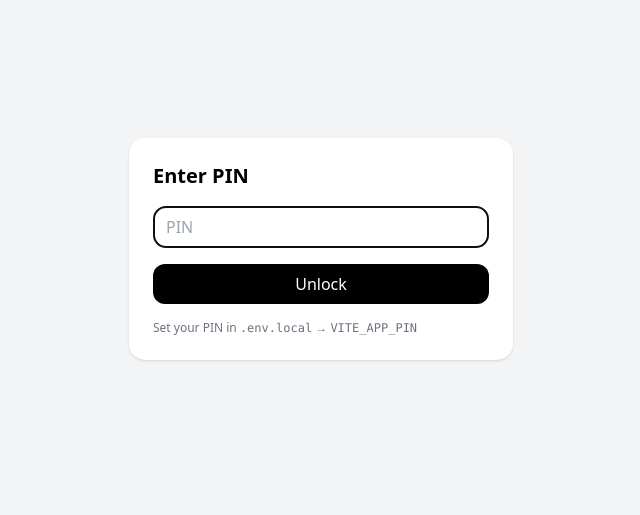
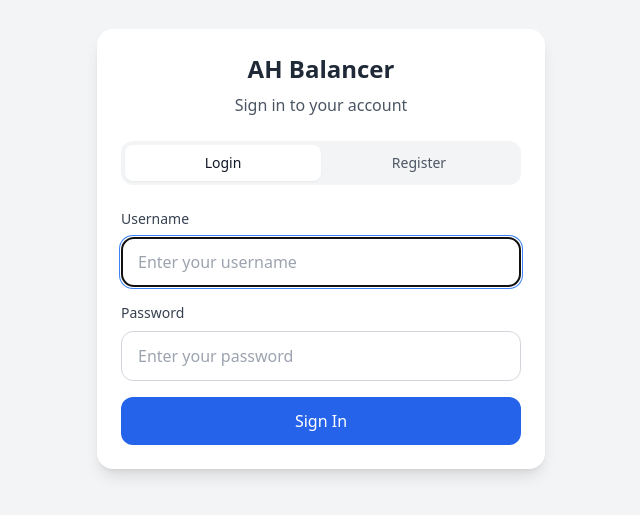
Before and after one commit to skaviyarasu/Ah-Calculation, a React (Vite) app: page / in a window 1280 px wide. Shown: the part 151-666 px from the top of the page, without its empty margins (319-959 px from the left). Built offline with nearby package versions, Linux system fonts and the light colour scheme.

Commit message:
UI authentication added

```diff
--- a/src/LoginGate.jsx
+++ b/src/LoginGate.jsx
@@ -1,65 +1,260 @@
 import React, { useEffect, useState } from 'react';
 
+// Constants
+const AUTH_KEY = 'ahv_auth_user';
+const USERS_KEY = 'ahv_users';
 
-const PIN_KEY = 'ahv_auth_ok';
-
+// Simple password hashing function (for demo - use proper hashing in production)
+async function hashPassword(password) {
+  const encoder = new TextEncoder();
+  const data = encoder.encode(password + 'ahv_salt_2024');
+  const hashBuffer = await crypto.subtle.digest('SHA-256', data);
+  const hashArray = Array.from(new Uint8Array(hashBuffer));
+  return hashArray.map(b => b.toString(16).padStart(2, '0')).join('');
+}
 
 export default function LoginGate({ children }) {
-const [ok, setOk] = useState(false);
-const [pin, setPin] = useState('');
-const configuredPin = import.meta.env.VITE_APP_PIN || '1234';
+  const [isAuthenticated, setIsAuthenticated] = useState(false);
+  const [currentUser, setCurrentUser] = useState(null);
+  const [isLogin, setIsLogin] = useState(true);
 
+  // Form states
+  const [username, setUsername] = useState('');
+  const [password, setPassword] = useState('');
+  const [confirmPassword, setConfirmPassword] = useState('');
+  const [loading, setLoading] = useState(false);
 
+  // Initialize users storage and check authentication
   useEffect(() => {
-const stored = localStorage.getItem(PIN_KEY);
-if (stored === '1') setOk(true);
+    // Initialize users storage if it doesn't exist
+    if (!localStorage.getItem(USERS_KEY)) {
+      localStorage.setItem(USERS_KEY, JSON.stringify({}));
+    }
+
+    // Check if user is already authenticated
+    const storedUser = localStorage.getItem(AUTH_KEY);
+    if (storedUser) {
+      const user = JSON.parse(storedUser);
+      setCurrentUser(user);
+      setIsAuthenticated(true);
+    }
   }, []);
 
-
-function tryLogin(e) {
+  async function handleLogin(e) {
     e.preventDefault();
-if (pin === String(configuredPin)) {
-localStorage.setItem(PIN_KEY, '1');
-setOk(true);
-} else {
-alert('Invalid PIN');
-}
+    if (!username.trim() || !password) {
+      alert('Please enter both username and password');
+      return;
     }
 
+    setLoading(true);
+    try {
+      const users = JSON.parse(localStorage.getItem(USERS_KEY) || '{}');
+      const user = users[username.toLowerCase()];
+
+      if (!user) {
+        alert('User not found. Please register first.');
+        setLoading(false);
+        return;
+      }
+
+      const passwordHash = await hashPassword(password);
+      if (user.passwordHash === passwordHash) {
+        const userSession = {
+          username: user.username,
+          loginTime: new Date().toISOString()
+        };
+
+        localStorage.setItem(AUTH_KEY, JSON.stringify(userSession));
+        setCurrentUser(userSession);
+        setIsAuthenticated(true);
+      } else {
+        alert('Invalid password');
+      }
+    } catch (error) {
+      console.error('Login error:', error);
+      alert('Login failed. Please try again.');
+    }
+    setLoading(false);
+  }
+
+  async function handleRegister(e) {
+    e.preventDefault();
+    if (!username.trim() || !password || !confirmPassword) {
+      alert('Please fill in all fields');
+      return;
+    }
+
+    if (password !== confirmPassword) {
+      alert('Passwords do not match');
+      return;
+    }
+
+    if (password.length < 6) {
+      alert('Password must be at least 6 characters long');
+      return;
+    }
+
+    setLoading(true);
+    try {
+      const users = JSON.parse(localStorage.getItem(USERS_KEY) || '{}');
+
+      if (users[username.toLowerCase()]) {
+        alert('Username already exists. Please choose a different username.');
+        setLoading(false);
+        return;
+      }
+
+      const passwordHash = await hashPassword(password);
+      const newUser = {
+        username: username.trim(),
+        passwordHash,
+        createdAt: new Date().toISOString()
+      };
+
+      users[username.toLowerCase()] = newUser;
+      localStorage.setItem(USERS_KEY, JSON.stringify(users));
+
+      alert('Registration successful! Please login with your credentials.');
+      setIsLogin(true);
+      setUsername('');
+      setPassword('');
+      setConfirmPassword('');
+    } catch (error) {
+      console.error('Registration error:', error);
+      alert('Registration failed. Please try again.');
+    }
+    setLoading(false);
+  }
 
   function logout() {
-localStorage.removeItem(PIN_KEY);
-setOk(false);
-setPin('');
+    localStorage.removeItem(AUTH_KEY);
+    setIsAuthenticated(false);
+    setCurrentUser(null);
+    setUsername('');
+    setPassword('');
+    setConfirmPassword('');
   }
 
-
-if (!ok) {
+  if (!isAuthenticated) {
     return (
       <div className="min-h-screen flex items-center justify-center bg-gray-100 p-6">
-<form onSubmit={tryLogin} className="bg-white max-w-sm w-full rounded-2xl shadow p-6 space-y-4">
-<h1 className="text-xl font-semibold">Enter PIN</h1>
+        <div className="bg-white max-w-md w-full rounded-2xl shadow-lg p-6 space-y-6">
+          <div className="text-center">
+            <h1 className="text-2xl font-bold text-gray-800 mb-2">
+              AH Balancer
+            </h1>
+            <p className="text-gray-600">
+              {isLogin ? 'Sign in to your account' : 'Create new account'}
+            </p>
+          </div>
+
+          <div className="flex bg-gray-100 rounded-xl p-1">
+            <button
+              onClick={() => setIsLogin(true)}
+              className={`flex-1 py-2 px-4 rounded-lg text-sm font-medium transition-colors ${
+                isLogin
+                  ? 'bg-white text-gray-900 shadow-sm'
+                  : 'text-gray-600 hover:text-gray-900'
+              }`}
+            >
+              Login
+            </button>
+            <button
+              onClick={() => setIsLogin(false)}
+              className={`flex-1 py-2 px-4 rounded-lg text-sm font-medium transition-colors ${
+                !isLogin
+                  ? 'bg-white text-gray-900 shadow-sm'
+                  : 'text-gray-600 hover:text-gray-900'
+              }`}
+            >
+              Register
+            </button>
+          </div>
+
+          <form onSubmit={isLogin ? handleLogin : handleRegister} className="space-y-4">
+            <div>
+              <label className="block text-sm font-medium text-gray-700 mb-2">
+                Username
+              </label>
               <input
-className="w-full border rounded-xl px-3 py-2"
-type="password"
-inputMode="numeric"
-placeholder="PIN"
-value={pin}
-onChange={(e) => setPin(e.target.value)}
+                type="text"
+                value={username}
+                onChange={(e) => setUsername(e.target.value)}
+                className="w-full px-4 py-3 border border-gray-300 rounded-xl focus:ring-2 focus:ring-blue-500 focus:border-transparent"
+                placeholder="Enter your username"
+                required
                 autoFocus
               />
-<button className="w-full bg-black text-white rounded-xl py-2">Unlock</button>
-<p className="text-xs text-gray-500">Set your PIN in <code>.env.local</code> → <code>VITE_APP_PIN</code></p>
+            </div>
+
+            <div>
+              <label className="block text-sm font-medium text-gray-700 mb-2">
+                Password
+              </label>
+              <input
+                type="password"
+                value={password}
+                onChange={(e) => setPassword(e.target.value)}
+                className="w-full px-4 py-3 border border-gray-300 rounded-xl focus:ring-2 focus:ring-blue-500 focus:border-transparent"
+                placeholder="Enter your password"
+                required
+              />
+            </div>
+
+            {!isLogin && (
+              <div>
+                <label className="block text-sm font-medium text-gray-700 mb-2">
+                  Confirm Password
+                </label>
+                <input
+                  type="password"
+                  value={confirmPassword}
+                  onChange={(e) => setConfirmPassword(e.target.value)}
+                  className="w-full px-4 py-3 border border-gray-300 rounded-xl focus:ring-2 focus:ring-blue-500 focus:border-transparent"
+                  placeholder="Confirm your password"
+                  required
+                />
+              </div>
+            )}
+
+            <button
+              type="submit"
+              disabled={loading}
+              className={`w-full py-3 px-4 rounded-xl font-medium transition-colors ${
+                loading
+                  ? 'bg-gray-400 text-gray-200 cursor-not-allowed'
+                  : 'bg-blue-600 hover:bg-blue-700 text-white'
+              }`}
+            >
+              {loading ? 'Processing...' : isLogin ? 'Sign In' : 'Create Account'}
+            </button>
           </form>
+
+          {!isLogin && (
+            <div className="text-center">
+              <p className="text-xs text-gray-500">
+                Password must be at least 6 characters long
+              </p>
+            </div>
+          )}
+        </div>
       </div>
     );
   }
 
-
   return (
     <div>
-<div className="fixed top-3 right-3">
-<button onClick={logout} className="text-xs border rounded-lg px-2 py-1 bg-white">Logout</button>
+      <div className="fixed top-3 right-3 flex items-center gap-3">
+        <span className="text-sm text-gray-600">
+          Welcome, <strong>{currentUser?.username}</strong>
+        </span>
+        <button
+          onClick={logout}
+          className="text-sm border border-red-300 hover:border-red-400 rounded-lg px-3 py-1 bg-white hover:bg-red-50 text-red-600 transition-colors"
+        >
+          Logout
+        </button>
       </div>
       {children}
     </div>
```
Lines whose indentation alone changed are shown as unchanged.
